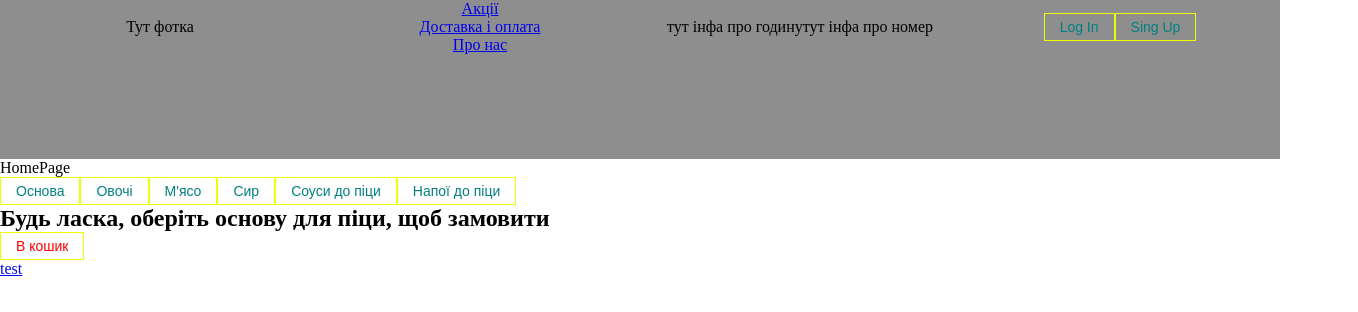
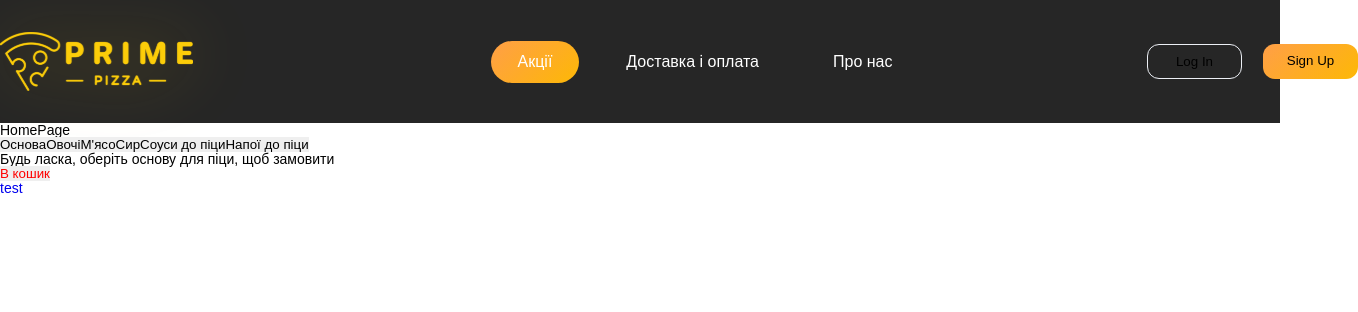
Before and after one commit to olestatchyn/ShopProject, a React (Create React App) app in the folder frontend/: page / in a window 1280 px wide. Shown: the top 312 px of the page, 1358 px wide, since content can reach past the window. Built offline with nearby package versions, Linux system fonts and the light colour scheme.

Commit message:
adding style for header

```diff
--- a/frontend/src/components/UI/button/MyButton.jsx
+++ b/frontend/src/components/UI/button/MyButton.jsx
@@ -3,7 +3,7 @@ import classes from "./MyButton.module.css";
 
 const MyButton = ({ children, ...props }) => {
   return (
-    <button {...props} className={classes.myBtn}>
+    <button {...props}>
       {children}
     </button>
   );
--- a/frontend/src/components/UI/button/MyButton.module.css
+++ b/frontend/src/components/UI/button/MyButton.module.css
@@ -1,7 +1,6 @@
 .myBtn {
-  padding: 5px 15px;
-  color: teal;
-  font-size: 14px;
+  /* padding: 5px 15px; */
+  /* color: teal; */
+  /* font-size: 14px; */
   background: transparent;
-	border: 1px solid rgb(238, 255, 0);
 }
--- a/frontend/src/components/UI/header/Header.jsx
+++ b/frontend/src/components/UI/header/Header.jsx
@@ -1,42 +1,49 @@
 import React from 'react';
-import cl from './Header.module.css'
-import main from "./../../../style/style.module.css"
-import MyNavLink from '../nav-bar/MyNavLink';
-import { useAuth } from '../../../utils/AuthContext';
+import cl from './Header.module.css';
+import logo from './../../../sourse/Logo.svg';
+import MyNavLink from './../nav-bar/MyNavLink';
 import MyButton from '../button/MyButton';
 
 const Header = () => {
-
-	const { isAuthenticated, userRole } = useAuth();
-
 	return (
 		<div className={cl.header}>
-			<div className={main.container}>
+			<div className={cl.header__container}>
 				<div className={cl.header__row}>
 					<div className={cl.header__col}>
-						<div>Тут фотка</div>
+						<div className={cl.header__logo}>
+							<MyNavLink className="myNavLink" to="/">
+								<img src={logo} alt="Logo"/>
+							</MyNavLink>
+						</div>
 					</div>
 					<div className={cl.header__col}>
 						<div className={cl.header__pages}>
-							<div className={cl.header__pages__item}>
-								<MyNavLink to="shares">Акції</MyNavLink>
+							<MyNavLink className={cl.myNavLink} to="shares">
+								<div className={`${cl.header__pages__item} ${cl.active__page}`}>
+									Акції
+								</div>
+							</MyNavLink>
+							<MyNavLink className={cl.myNavLink} to="payment_and_delivery">
+								<div className={cl.header__pages__item}>
+									Доставка і оплата
+								</div>
+							</MyNavLink>
+							<MyNavLink className={cl.myNavLink} to="about">
+								<div className={cl.header__pages__item}>
+									Про нас
+								</div>
+							</MyNavLink>
+						</div>
+					</div>
+					<div className={cl.header__col}>
+						<div className={cl.header__buttons}>
+							<div className={cl.header__LogIn}>
+								<MyButton className={cl.button}>Log In</MyButton>
 							</div>
-							<div className={cl.header__pages__item}>
-								<MyNavLink to="payment_and_delivery">Доставка і оплата</MyNavLink>
-							</div>
-							<div className={cl.header__pages__item}>
-								<MyNavLink to="about"> Про нас</MyNavLink>
+							<div className={cl.header__SignUp}>
+								<MyButton className={cl.button}>Sign Up</MyButton>
 							</div>
 						</div>
-					</div>
-
-					<div className={cl.header__col}>
-						<div>тут інфа про годину</div>
-						<div>тут інфа про номер</div>
-					</div>
-					<div className={cl.header__col}>
-						<div><MyButton>Log In</MyButton></div>
-						<div><MyButton>Sing Up</MyButton></div>
 					</div>
 				</div>
 			</div>
@@ -44,4 +51,5 @@ const Header = () => {
 	);
 }
 
+
 export default Header;
--- a/frontend/src/components/UI/header/Header.module.css
+++ b/frontend/src/components/UI/header/Header.module.css
@@ -1,35 +1,106 @@
-* {
-  margin: 0;
-  padding: 0;
-  box-sizing: border-box;
-}
+* {padding: 0;margin: 0;border: 0; font-family: 'OpenSans', sans-serif;}
+*, *:before, *:after {-moz-box-sizing: border-box;-webkit-box-sizing: border-box;box-sizing: border-box;}
+:focus, :active {outline: none;}
+a:focus, a:active {outline: none;}
+nav, footer, header, aside {display: block;}
+html, body {height: 100%;width: 100%;font-size: 100%;line-height: 1;font-size: 14px;-ms-text-size-adjust: 100%;-moz-text-size-adjust: 100%;-webkit-text-size-adjust: 100%;}
+input, button, textarea {font-family: inherit;}
+input::-ms-clear {display: none;}
+button {cursor: pointer;}
+button::-moz-focus-inner {padding: 0;border: 0;}
+a, a:visited {text-decoration: none;}
+a:hover {text-decoration: none;}
+ul li {list-style: none;}
+img {vertical-align: top;}
+h1, h2, h3, h4, h5, h6 {font-size: inherit;font-weight: 400;}
+
 
 .header{
-	display: flex;
-	background-color: #8e8e8e;
-	height: 159px;
+	background-color: #262626;
+	height: 123px;
 	width: 100vw;
 }
-
+.header__container{
+	width: 1358px;
+	margin: 0 auto;
+	height: 100%;
+}
 .header__row{
 	display: flex;
-	justify-content: space-around;
+	justify-content: space-between;
 	align-items: center;
-	width: 100%;
+	height: 100%;
 }
-
 .header__col{
-	flex: 1;
-	display: flex; /* дозволяє використовувати Flexbox властивості всередині самої колонки */
-  justify-content: center; /* центрує контент всередині колонки */
-  align-items: center; /* вирівнює контент колонки по центру по вертикалі */
-  text-align: center;
-}
-
-.header__pages{
 
 }
 
-.header__pages__item{
+.header__logo{
+	height: 100%;
 
 }
+.header__logo img{
+	margin-left: -70px;
+	max-height: 100%;
+	width: auto;
+}
+.header__pages{
+	display: flex;
+	text-align: center;
+	line-height: 32px;
+}
+.myNavLink{
+	margin: 0 10px;
+}
+.header__pages__item{
+	font-weight: 400;
+	font-size: 16px;
+	line-height: 150%;
+	border-radius: 30px;
+	padding: 9px 27px;
+}
+
+.header__pages__item, .header__pages__item:visited, .header__pages__item:hover, .header__pages__item:active {
+	color: white;
+}
+.header__pages__item:hover{
+	background: linear-gradient(137deg, #ff9f47 0%, #fdb806 100%);
+}
+
+.header__pages__item a:visited{
+	color: white;
+}
+.active__page{
+	background: linear-gradient(137deg, #ff9f47 0%, #fdb806 100%);
+}
+
+.header__buttons{
+	display: flex;
+	color: white;
+	text-align: center;
+	line-height: 32px;
+}
+.header__LogIn{
+	font-weight: 400;
+	font-size: 16px;
+	border: 1px solid #ECEFF5;
+	border-radius: 12px;
+	width: 95px;
+	height: 35px;
+}
+.header__SignUp{
+	margin-left: 21px;
+	font-weight: 700;
+	font-size: 16px;
+	border-radius: 12px;
+	width: 95px;
+	height: 35px;
+	background: linear-gradient(137deg, #ff9f47 0%, #fdb806 100%);
+}
+.header__buttons div:hover{
+	background: linear-gradient(137deg, #ff9f47 0%, #fdb806 100%);
+}
+
+.button{
+  background: transparent;
+}
```
Also changed, not shown: frontend/src/sourse/Logo.svg (added).
